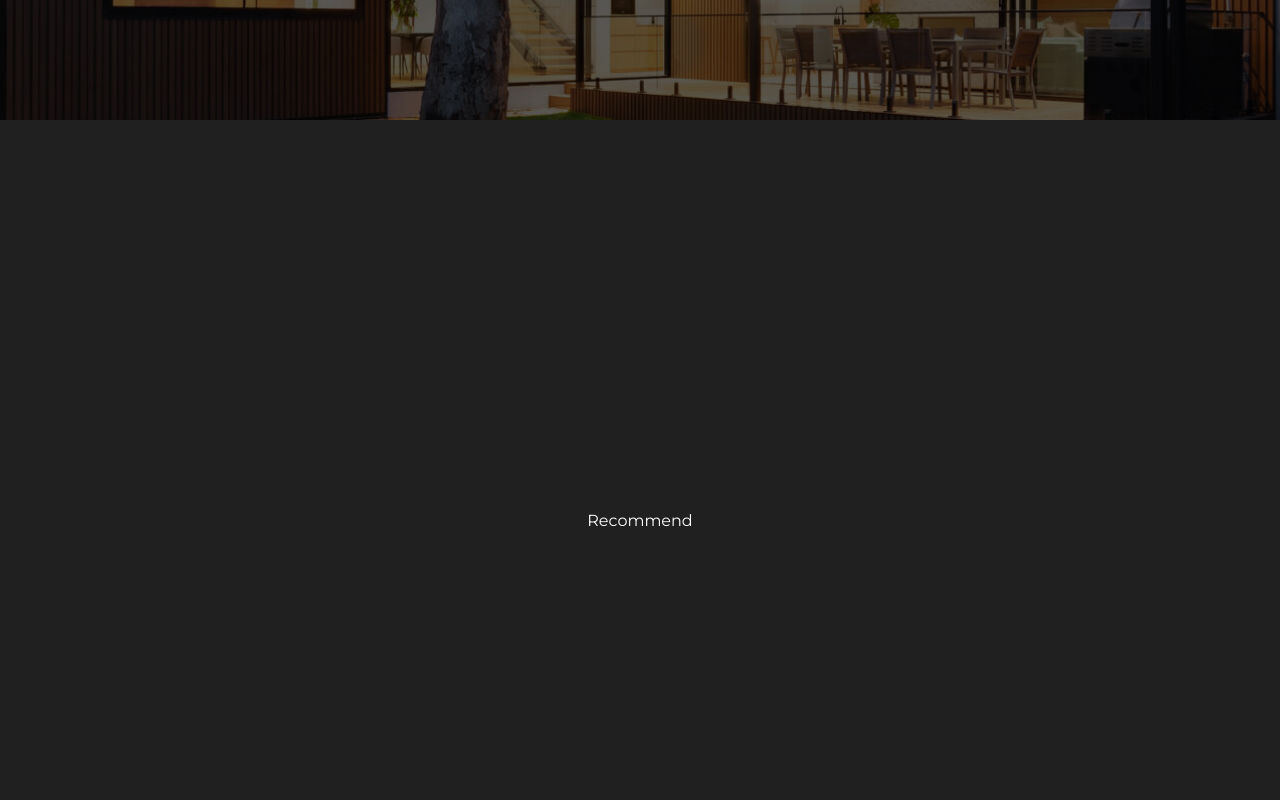
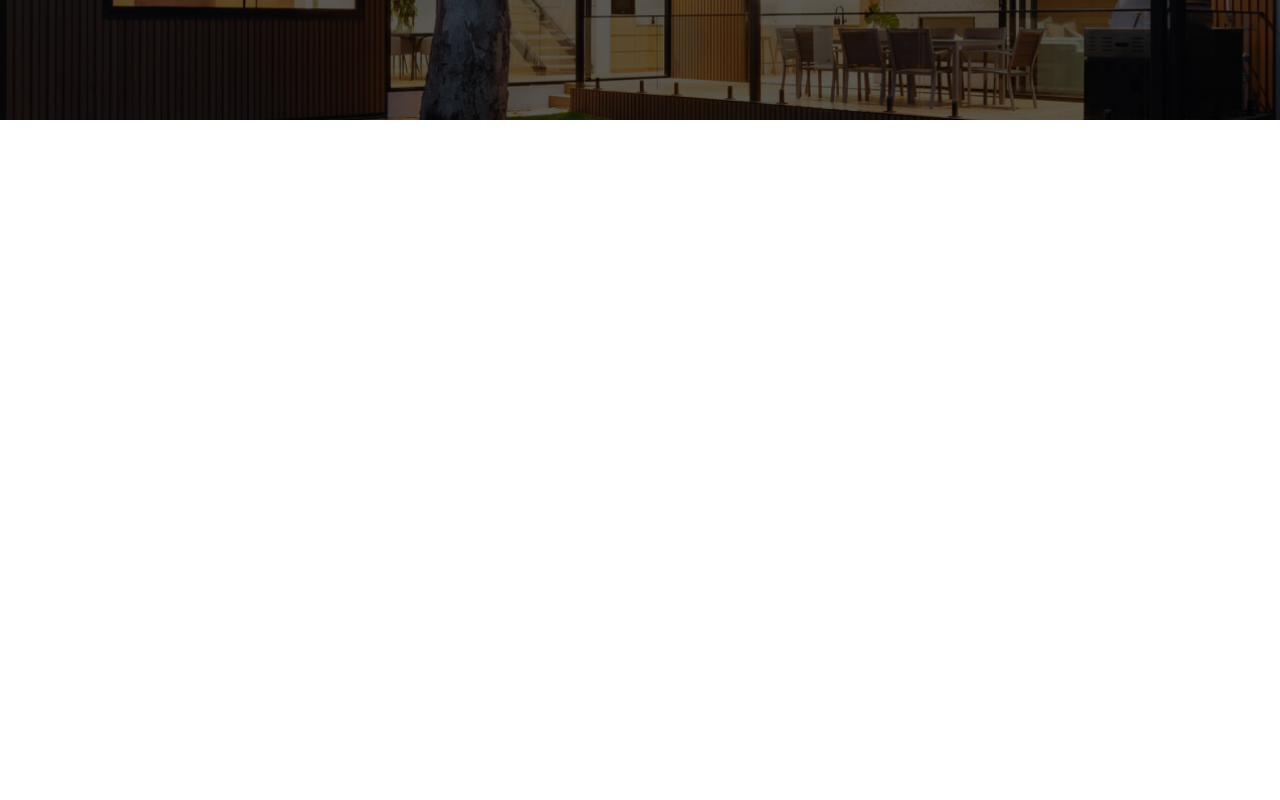
Before and after one commit to Sardor0795/Houzing-self-made, a React (Create React App) app: page / in a window 1280 px wide. Shown: the part 600-1400 px from the top of the page. Built offline with nearby package versions, Linux system fonts and the light colour scheme.

Commit message:
Make section title and section text global

```diff
--- a/src/components/choose/index.jsx
+++ b/src/components/choose/index.jsx
@@ -1,11 +1,9 @@
-import { Container } from "../../global.style";
+import { Container, SectionText, SectionTitle } from "../../global.style";
 import {
   ChooseCard,
   ChooseCards,
   ChooseCardText,
   ChooseCardTitle,
-  ChooseText,
-  ChooseTitle,
   ChooseWrapper,
 } from "./style";
 
@@ -17,10 +15,10 @@ import ChooseMapImg from "../../assets/icons/shoose_map.svg";
 export const Choose = () => (
   <ChooseWrapper>
     <Container>
-      <ChooseTitle>Why Choose Us</ChooseTitle>
-      <ChooseText>
+      <SectionTitle>Why Choose Us</SectionTitle>
+      <SectionText>
         Nulla quis curabitur velit volutpat auctor bibendum consectetur sit.
-      </ChooseText>
+      </SectionText>
       <ChooseCards>
         <ChooseCard mBottomSmall mBottom cardIcon={ChooseSmileImg}>
           <ChooseCardTitle>Trusted By Thousands</ChooseCardTitle>
--- a/src/components/choose/style.jsx
+++ b/src/components/choose/style.jsx
@@ -8,25 +8,6 @@ export const ChooseWrapper = styled.div`
 const common = css`
   font-style: normal;
   text-align: center;
-`;
-
-export const ChooseTitle = styled.h2`
-  ${common}
-  font-weight: 600;
-  font-size: 28px;
-  line-height: 36px;
-  letter-spacing: -0.02em;
-  color: #0d263b;
-  margin-bottom: 8px;
-`;
-
-export const ChooseText = styled.p`
-  ${common}
-  font-weight: 400;
-  font-size: 16px;
-  line-height: 24px;
-  color: #696969;
-  margin-bottom: 40px;
 `;
 
 export const ChooseCards = styled.div`
@@ -52,8 +33,7 @@ export const ChooseCard = styled.div`
   @media (max-width: 610px) {
     width: 100%;
     max-width: 100%;
-    margin-bottom: ${({ mBottomSmall }) =>
-      mBottomSmall ? "40px" : 0};
+    margin-bottom: ${({ mBottomSmall }) => (mBottomSmall ? "40px" : 0)};
   }
 `;
 
--- a/src/components/recomend/index.jsx
+++ b/src/components/recomend/index.jsx
@@ -1,3 +1,10 @@
 import { RecommendWrapper } from "./style";
+import { Container } from "../../global.style";
 
-export const Recommend = () => <RecommendWrapper>Recommend</RecommendWrapper>;
+export const Recommend = () => (
+  <RecommendWrapper>
+    <Container>
+
+    </Container>
+  </RecommendWrapper>
+);
--- a/src/components/recomend/style.jsx
+++ b/src/components/recomend/style.jsx
@@ -1,10 +1,7 @@
 import styled from "styled-components";
 
 export const RecommendWrapper = styled.div`
-  height: 100vh;
-  background-color: #202020;
-  display: flex;
-  align-items: center;
-  justify-content: center;
-  color: #fff;
+  min-height: 713px;
+  background-color: #fff;
+  padding: 96px 20px 88px 20px;
 `;
--- a/src/global.style.jsx
+++ b/src/global.style.jsx
@@ -122,4 +122,23 @@ export const UpButton = styled.button`
   }
 `;
 
+export const SectionTitle = styled.h2`
+  text-align: center;
+  font-weight: 600;
+  font-size: 28px;
+  line-height: 36px;
+  letter-spacing: -0.02em;
+  color: #0d263b;
+  margin-bottom: 8px;
+`;
+
+export const SectionText = styled.p`
+  text-align: center;
+  font-weight: 400;
+  font-size: 16px;
+  line-height: 24px;
+  color: #696969;
+  margin-bottom: 40px;
+`;
+
 export const UpButtonIcon = styled.img``;
```
